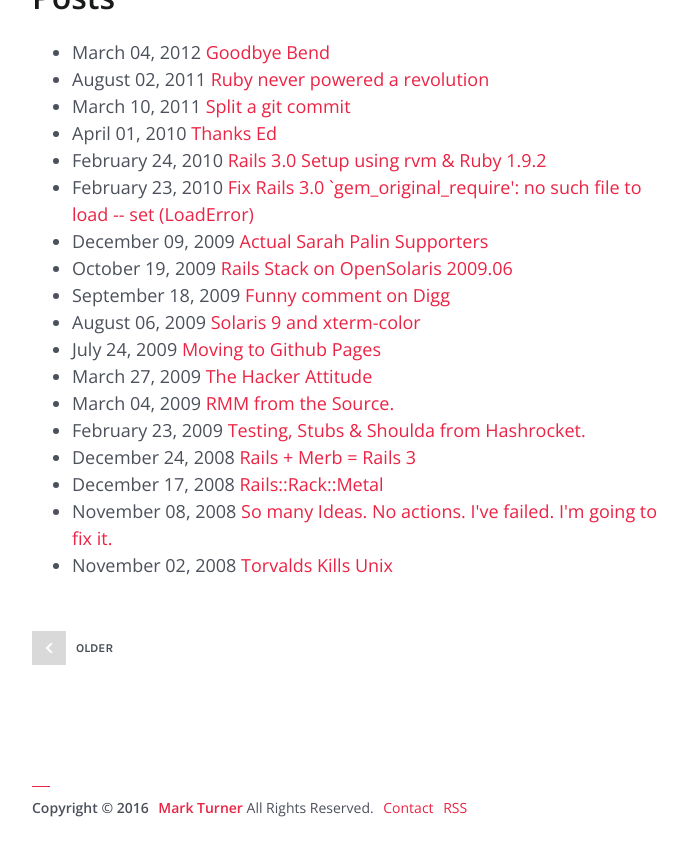
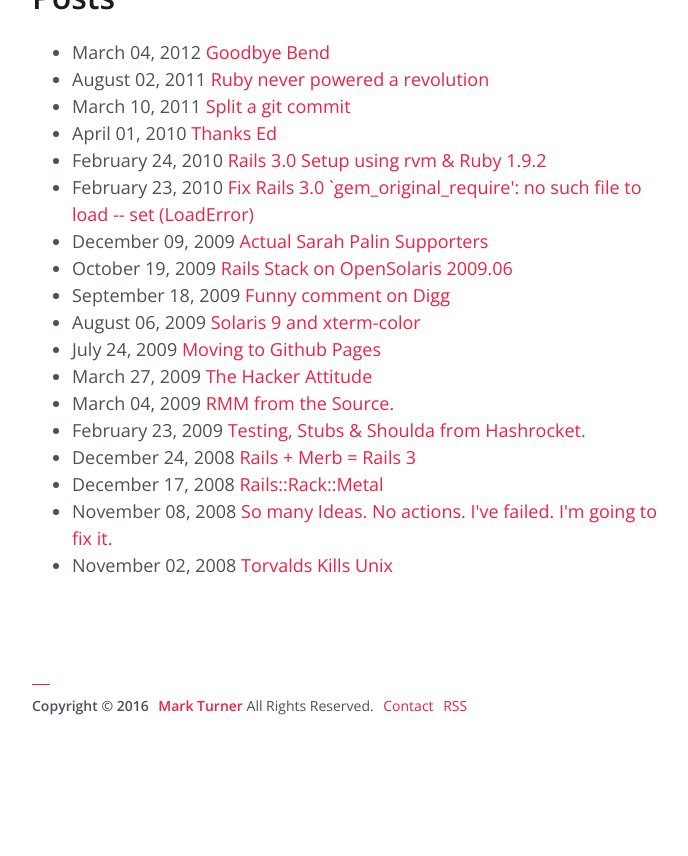
Before and after one commit to amerine/amerine.github.com, a Jekyll site: the page built from index.html, in a window 1280 px wide and 900 px high, scrolled down 687 px, cut to the strip 17-873 px from the top of the window. Shown: the whole strip, without its empty margins (291-979 px from the left). Built offline with Jekyll 4.4.1, drawn with Linux system fonts in a browser that asks for light colours; the list of posts is cut into pages by our own code; after the commit the page ends 1485 px from its top, so only the background shows below that.

Commit message:
misc: Keep pagination away unless needed.

```diff
--- a/_layouts/master.html
+++ b/_layouts/master.html
@@ -103,7 +103,9 @@
         </div>
 
         <footer>
-          {% include pagination.html %}
+          {% if page.pagination %}
+            {% include pagination.html %}
+          {% endif %}
         </footer>
       </article>
     </section>
```
